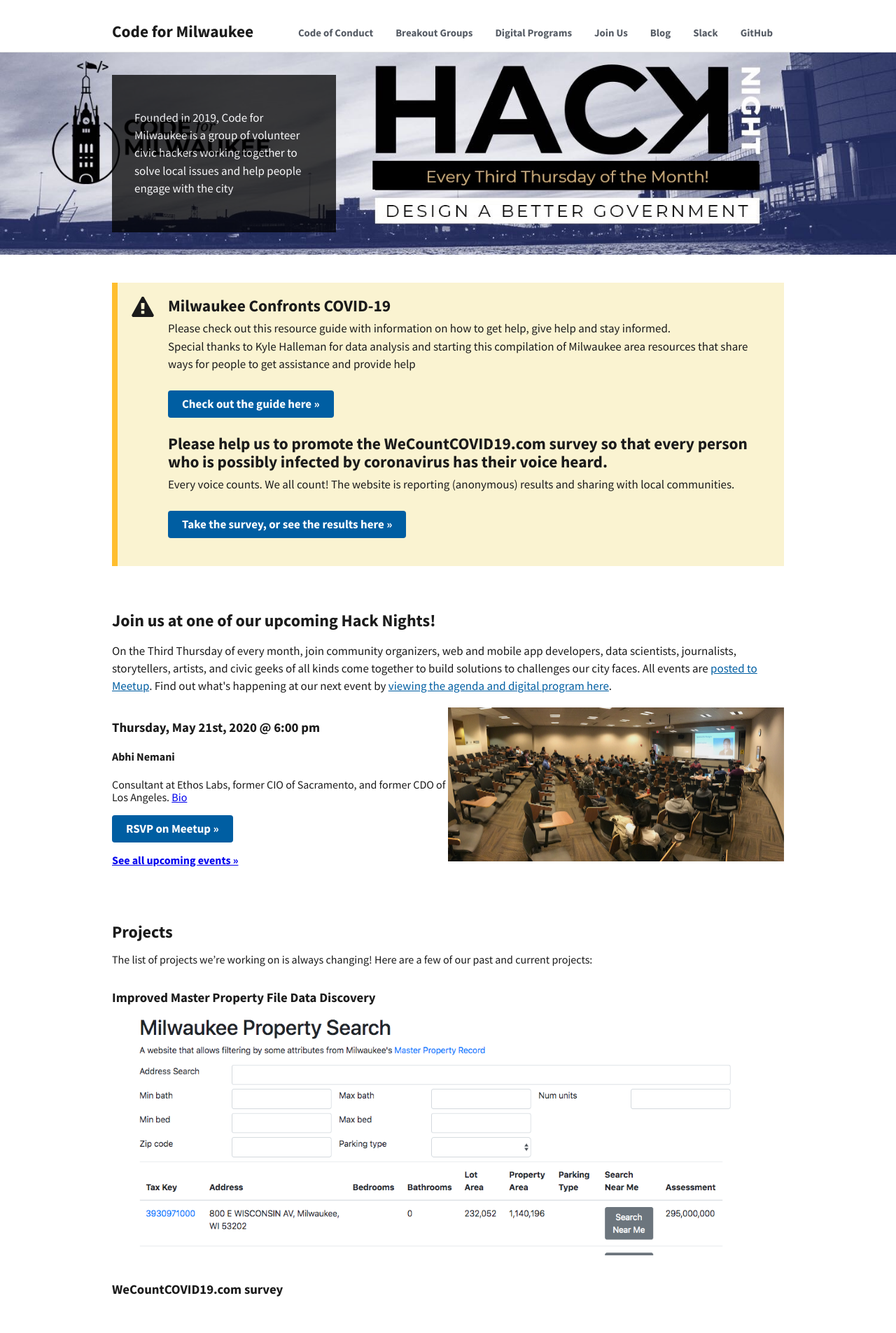
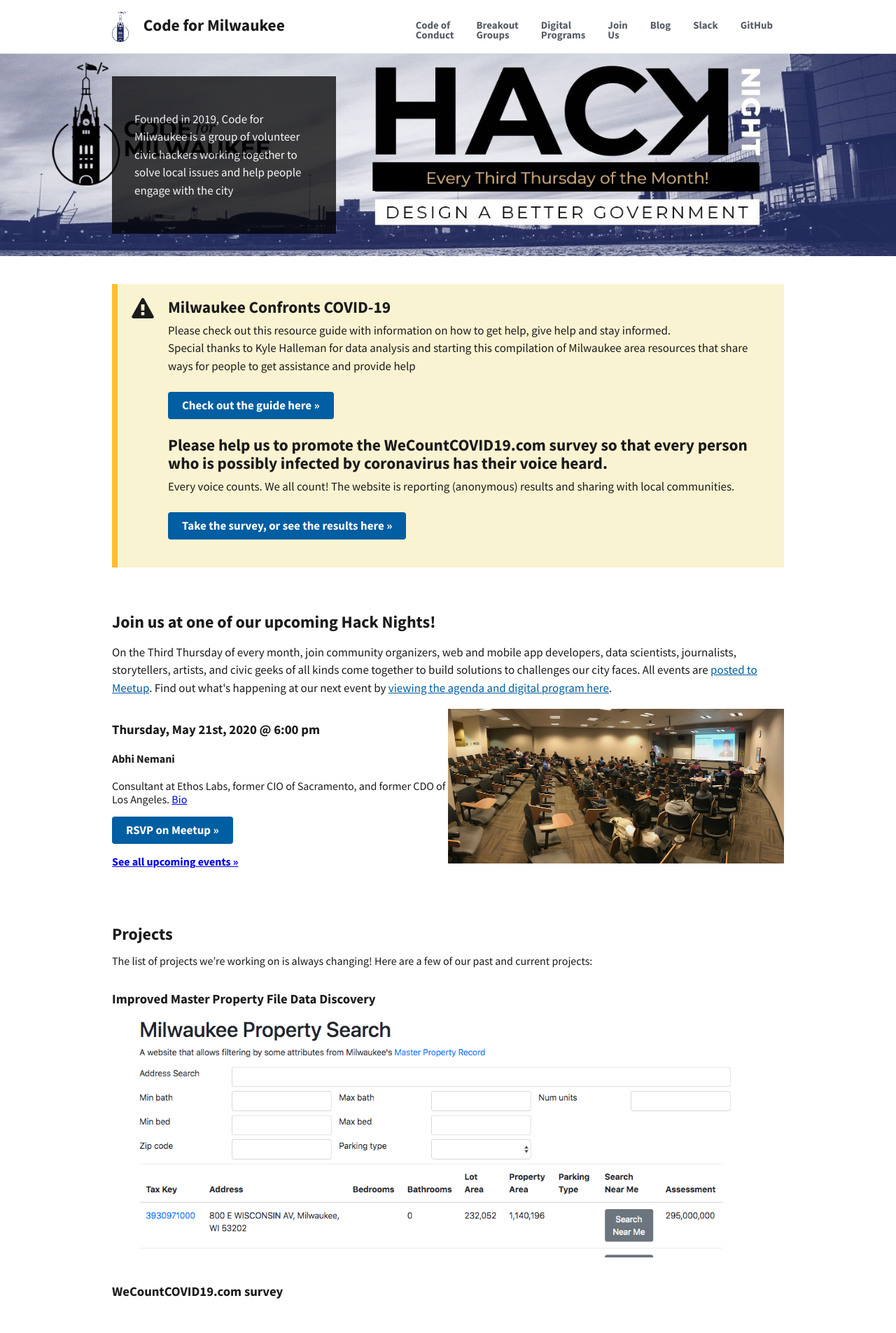
Before and after one commit to codeformilwaukee/codeformilwaukee.github.io, a Jekyll site: the page built from index.md, in a window 1280 px wide. Shown: the top 1905 px of the page at 70% size. Built offline with Jekyll 4.4.1, drawn with Linux system fonts in a browser that asks for light colours; nearby versions of some CDN libraries.

Commit message:
header image

```diff
--- a/_layouts/default.html
+++ b/_layouts/default.html
@@ -104,13 +104,14 @@
 
 <body>
     <div class="usa-overlay"></div>
-    <header class="usa-header usa-header--basic">
+    <header class="usa-header site-header usa-header--basic">
         <div class="usa-nav-container">
-            <div class="usa-navbar">
-                <div class="usa-logo site-logo" id="basic-logo">
+            <div class="usa-navbar site-navbar">
+                <div class="usa-logo site-logo" id="logo">
                     <em class="usa-logo__text">
-                        <!-- <img id="logo" src="/assets/images/blue-cfm-logo-small.png" alt="Code for Milwaukee"> -->
-                        <a href="/" title="Home" aria-label="Home">Code for Milwaukee</a>
+                        <a class="margin-right-05" href="/" title="Home" aria-label="Code for Milwaukee">
+                            <span class="site-title">Code for Milwaukee</span>
+                        </a>
                     </em>
                 </div>
                 <button class="usa-menu-btn">Menu</button>
--- a/css/main.css
+++ b/css/main.css
@@ -12,10 +12,28 @@
   background-color: #23235A;
 }
 
-.site-logo img {
+.site-header .site-logo {
+  margin-top: 1rem;
+  margin-bottom: 1rem;
+}
+
+.site-header .site-logo a {
+  margin-left: 1rem;
+}
+
+.site-logo .usa-logo__text::before {
+  height: 2.75rem;
+  width: 1.5rem;
+  background-image: url(../assets/images/blue-cfm-logo-small.png);
+  content: "";
+  background-repeat: no-repeat;
+  background-size: 100% auto;
   display: inline-block;
-  max-height: 60px;
-  max-width: 100%;
+  vertical-align: middle;
+}
+
+.usa-navbar.site-navbar {
+  width: 100%;
 }
 
 .container {
@@ -30,7 +48,7 @@
 
 @media all and (max-width: 720px){
   .site-hero-image {
-    background-image: url("../assets/images/hack_night_resized.jpg");
+    background-image: url("../assets/images/hack_night_1_resized.jpg");
   }
 }
 
```
